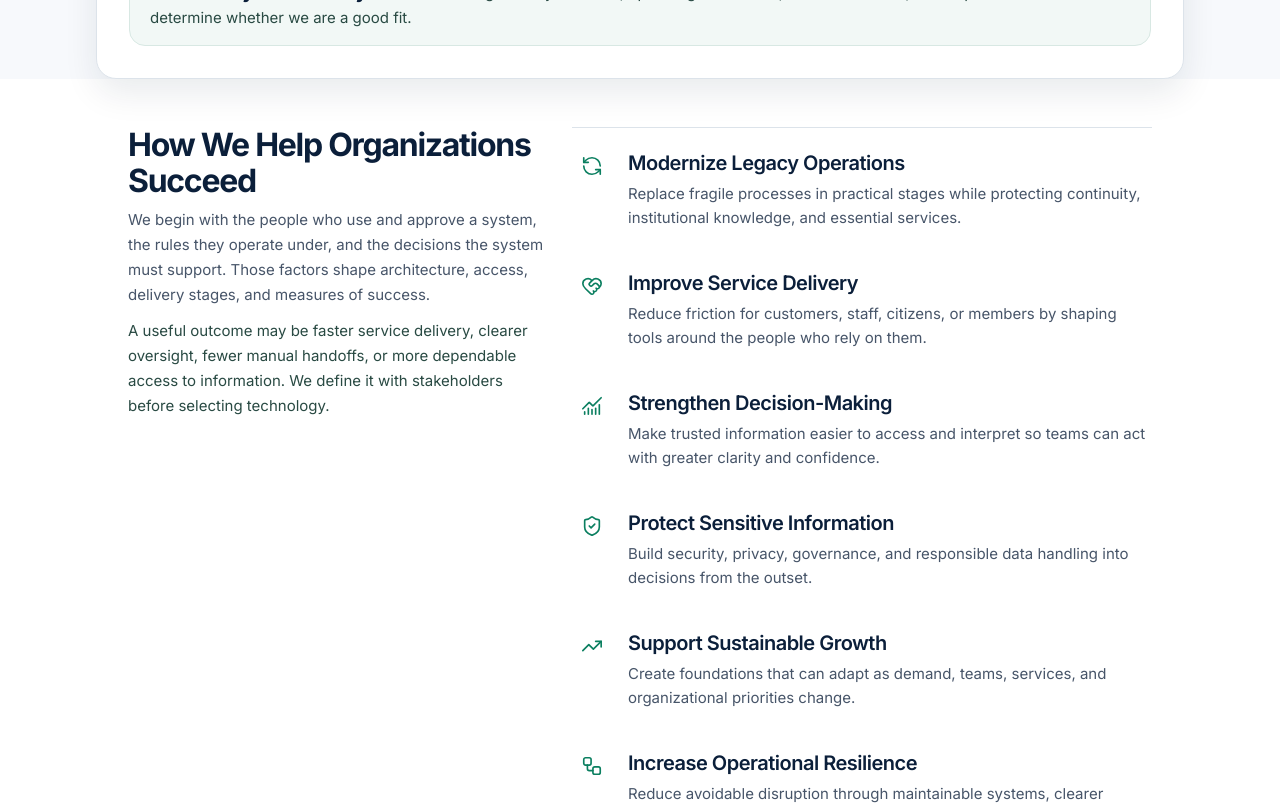
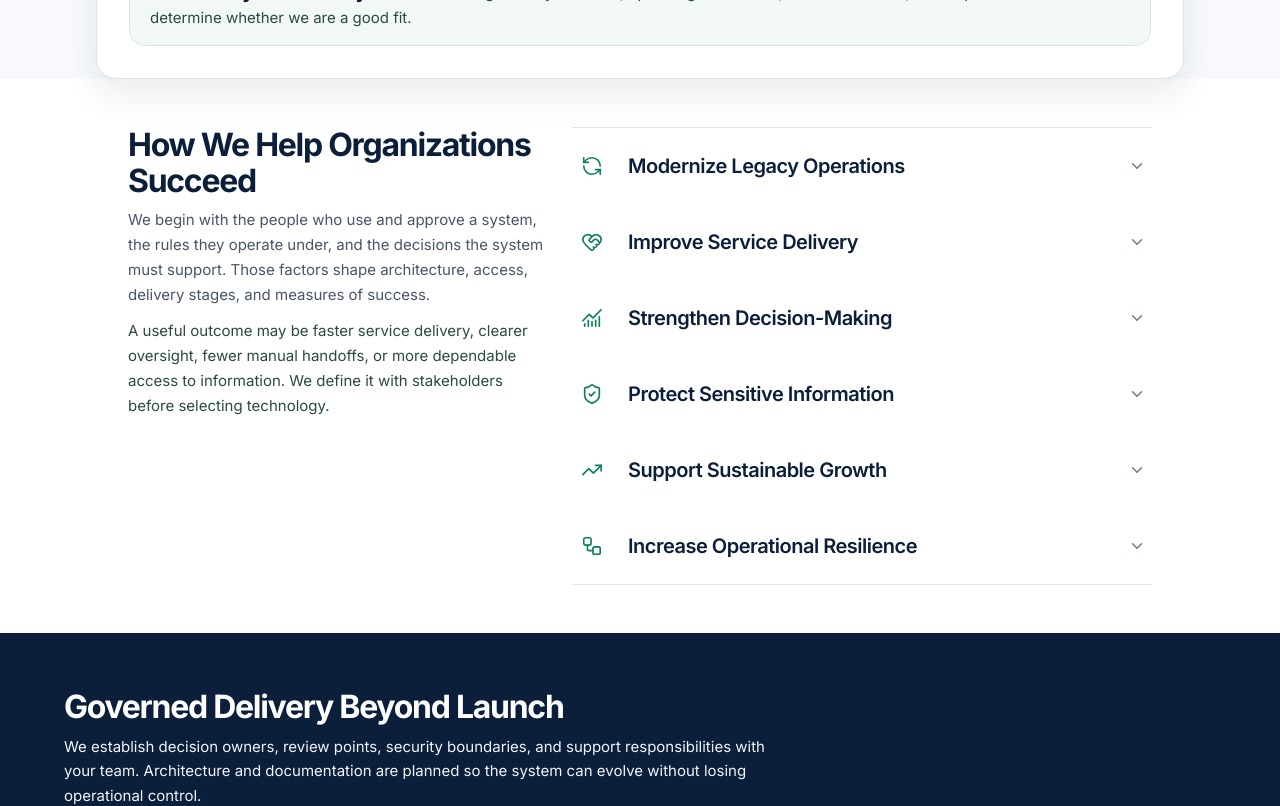
Before and after one commit to Zentric-Analytics/Zentricanalytics.com, a Next.js app: page /industries in a window 1280 px wide. Shown: the part 960-1766 px from the top of the page. Built offline with nearby package versions, Linux system fonts and the light colour scheme.

Commit message:
Add interactive outcomes accordion

```diff
--- a/src/components/OrganizationCapabilitiesReveal.tsx
+++ b/src/components/OrganizationCapabilitiesReveal.tsx
@@ -1,4 +1,7 @@
-import { ChartNoAxesCombined, HeartHandshake, RefreshCcw, ShieldCheck, TrendingUp, Workflow, type LucideIcon } from 'lucide-react';
+'use client';
+
+import { useId, useRef, useState, type FocusEvent, type MouseEvent } from 'react';
+import { ChartNoAxesCombined, ChevronDown, HeartHandshake, RefreshCcw, ShieldCheck, TrendingUp, Workflow, type LucideIcon } from 'lucide-react';
 import { Stagger } from '@/components/Motion';
 
 const organizationCapabilities: Array<{ Icon: LucideIcon; title: string; description: string }> = [
@@ -41,21 +44,87 @@ const organizationCapabilities: Array<{ Icon: LucideIcon; title: string; descrip
 ];
 
 export function OrganizationCapabilitiesReveal() {
+  const [openIndex, setOpenIndex] = useState<number | null>(null);
+  const baseId = useId();
+  const pointerIsActivating = useRef(false);
+
+  const supportsHover = () => window.matchMedia('(hover: hover) and (pointer: fine)').matches;
+
+  const closeWhenFocusLeaves = (event: FocusEvent<HTMLElement>, index: number) => {
+    if (!event.currentTarget.contains(event.relatedTarget)) {
+      setOpenIndex((current) => (current === index ? null : current));
+    }
+  };
+
+  const closeWhenPointerLeaves = (event: MouseEvent<HTMLElement>, index: number) => {
+    if (supportsHover() && !event.currentTarget.contains(document.activeElement)) {
+      setOpenIndex((current) => (current === index ? null : current));
+    }
+  };
+
   return (
     <Stagger className="border-y border-[#DCE3EA]" delay={120} staggerDelay={75}>
-      {organizationCapabilities.map(({ Icon, title, description }) => (
-          <article className="grid grid-cols-[2.75rem_minmax(0,1fr)] gap-x-3 py-4 not-last:border-b not-last:border-[#DCE3EA] sm:py-[18px]" key={title}>
-              <span className="flex size-10 items-center justify-center text-[#0B7F60]">
-                <Icon aria-hidden="true" className="size-[1.375rem]" strokeWidth={1.8} />
-              </span>
-              <div className="min-w-0 pt-1">
-                <h3 className="text-[18px] font-semibold leading-[1.3] tracking-[-0.025em] text-[#0B1F3A] sm:text-[19px] lg:text-[20px]">
+      {organizationCapabilities.map(({ Icon, title, description }, index) => {
+        const isOpen = openIndex === index;
+        const buttonId = `${baseId}-outcome-trigger-${index}`;
+        const panelId = `${baseId}-outcome-panel-${index}`;
+
+        return (
+          <article
+            className="not-last:border-b not-last:border-[#DCE3EA]"
+            key={title}
+            onBlur={(event) => closeWhenFocusLeaves(event, index)}
+            onMouseEnter={() => {
+              if (supportsHover()) setOpenIndex(index);
+            }}
+            onMouseLeave={(event) => closeWhenPointerLeaves(event, index)}
+          >
+            <h3>
+              <button
+                aria-controls={panelId}
+                aria-expanded={isOpen}
+                className="group grid min-h-[72px] w-full grid-cols-[2.75rem_minmax(0,1fr)_1.5rem] items-center gap-x-3 py-3.5 text-left outline-none focus-visible:ring-2 focus-visible:ring-inset focus-visible:ring-[#0B7F60] sm:min-h-[76px] sm:py-4"
+                id={buttonId}
+                onClick={() => {
+                  pointerIsActivating.current = false;
+                  setOpenIndex((current) => (current === index ? null : index));
+                }}
+                onFocus={() => {
+                  if (!pointerIsActivating.current) setOpenIndex(index);
+                }}
+                onPointerDown={() => {
+                  pointerIsActivating.current = true;
+                }}
+                type="button"
+              >
+                <span className="flex size-10 items-center justify-center text-[#0B7F60]">
+                  <Icon aria-hidden="true" className="size-[1.375rem]" strokeWidth={1.8} />
+                </span>
+                <span className="min-w-0 text-[18px] font-semibold leading-[1.3] tracking-[-0.025em] text-[#0B1F3A] sm:text-[19px] lg:text-[20px]">
                   {title}
-                </h3>
-                <p className="mt-1.5 text-[14px] leading-[1.6] text-[#475569] lg:text-[15px]">{description}</p>
+                </span>
+                <ChevronDown
+                  aria-hidden="true"
+                  className={`size-[18px] text-[#64748B] transition-transform duration-250 ease-out motion-reduce:transition-none ${isOpen ? 'rotate-180' : ''}`}
+                  strokeWidth={1.8}
+                />
+              </button>
+            </h3>
+            <div
+              aria-labelledby={buttonId}
+              className={`grid overflow-hidden transition-[grid-template-rows,opacity] duration-250 ease-out motion-reduce:transition-none ${isOpen ? 'grid-rows-[1fr] opacity-100' : 'grid-rows-[0fr] opacity-0'}`}
+              id={panelId}
+              role="region"
+            >
+              <div className="min-h-0 overflow-hidden">
+                <p className="ml-[3.5rem] max-w-[38rem] pb-4 pr-9 text-[14px] leading-[1.6] text-[#475569] lg:text-[15px]">
+                  {description}
+                </p>
               </div>
+            </div>
           </article>
-      ))}
+        );
+      })}
     </Stagger>
   );
 }
```
